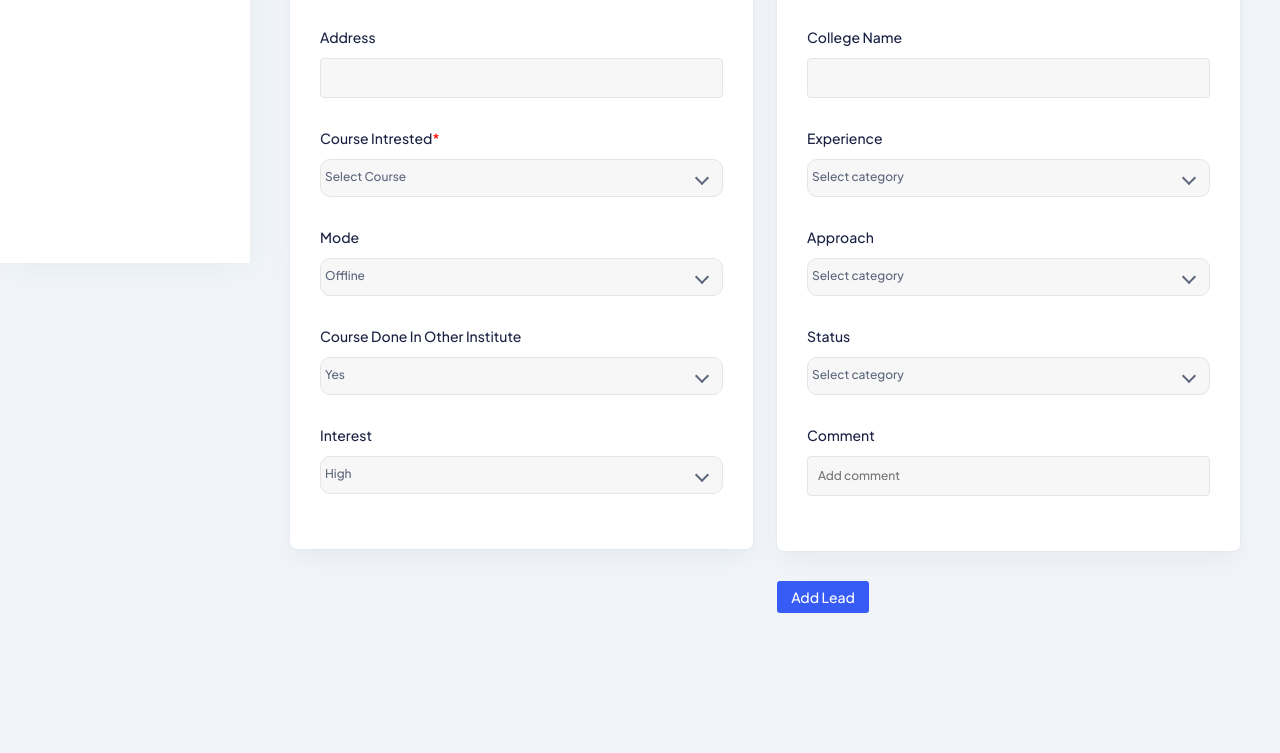
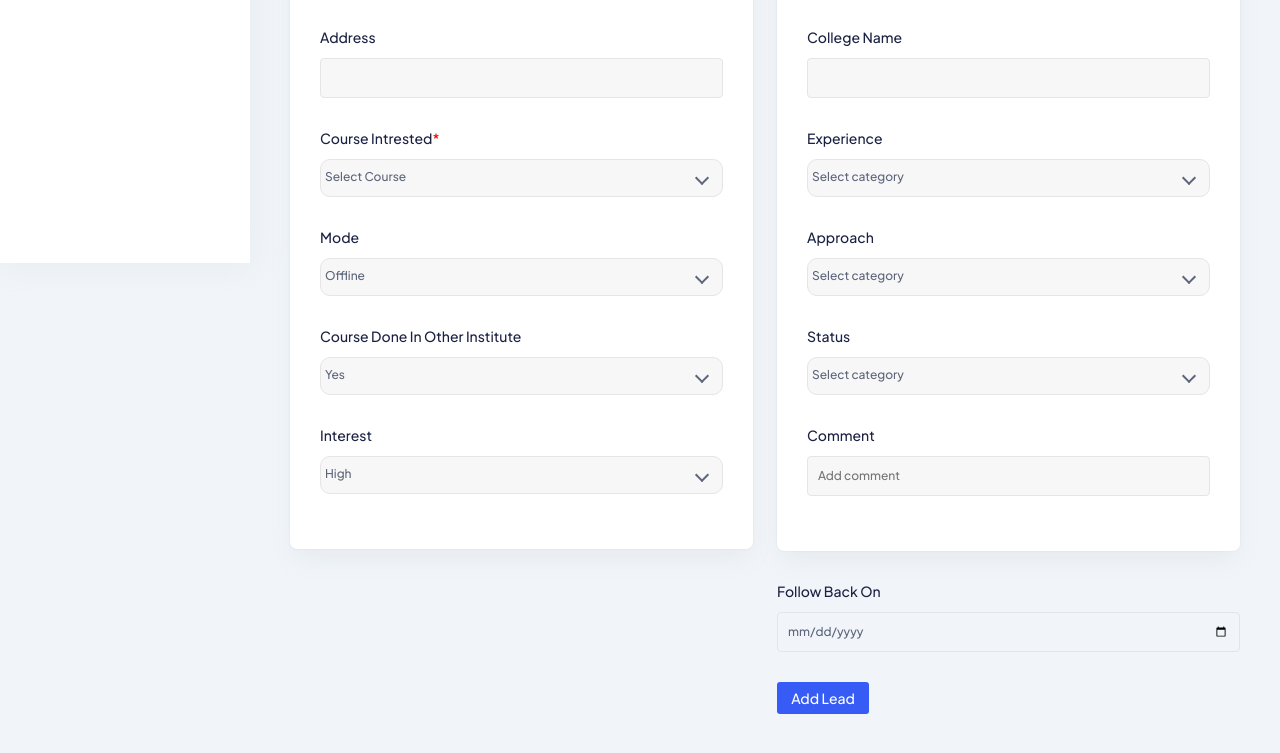
Before and after one commit to supriya7768/Pilot-UI, a website: page addlead.html in a window 1280 px wide. Shown: the part 537-1290 px from the top of the page. Before the commit the page ends 1235 px from the top, so only its background shows below. Drawn offline with Linux system fonts and the light colour scheme; no server answers.

Commit message:
Added follow field

```diff
--- a/addlead.html
+++ b/addlead.html
@@ -654,6 +654,12 @@
                   <input id="comment" type="text" placeholder="Add comment"  />
                 </div>
               </div>
+              <div class="col-12">
+                <div class="input-style-1">
+                  <label>Follow Back On</label>
+                  <input type="date" id="follow"  />
+                </div>
+              </div>
               <button class="main-btn primary-btn btn-hover" type="submit"  style="height: 20px; width: 20px;">Add Lead</button>
           </form>
             <div id="dt"></div>
--- a/assets/js/user.js
+++ b/assets/js/user.js
@@ -68,6 +68,7 @@
             const batchCode = $('#batchCode').val();
             const status = $('#status').val();
             const comment = $('#comment').val();
+            const follow = $('#follow').val();
             const date = $('#date').val();
 
                 const url = 'http://localhost:8080/add-lead';
@@ -94,6 +95,7 @@
                     batchCode: batchCode,
                     status: status,
                     comment:comment,
+                    follow: follow,
                     date: date
 
                 }), headers: {"Content-Type": "application/json" } });
```
